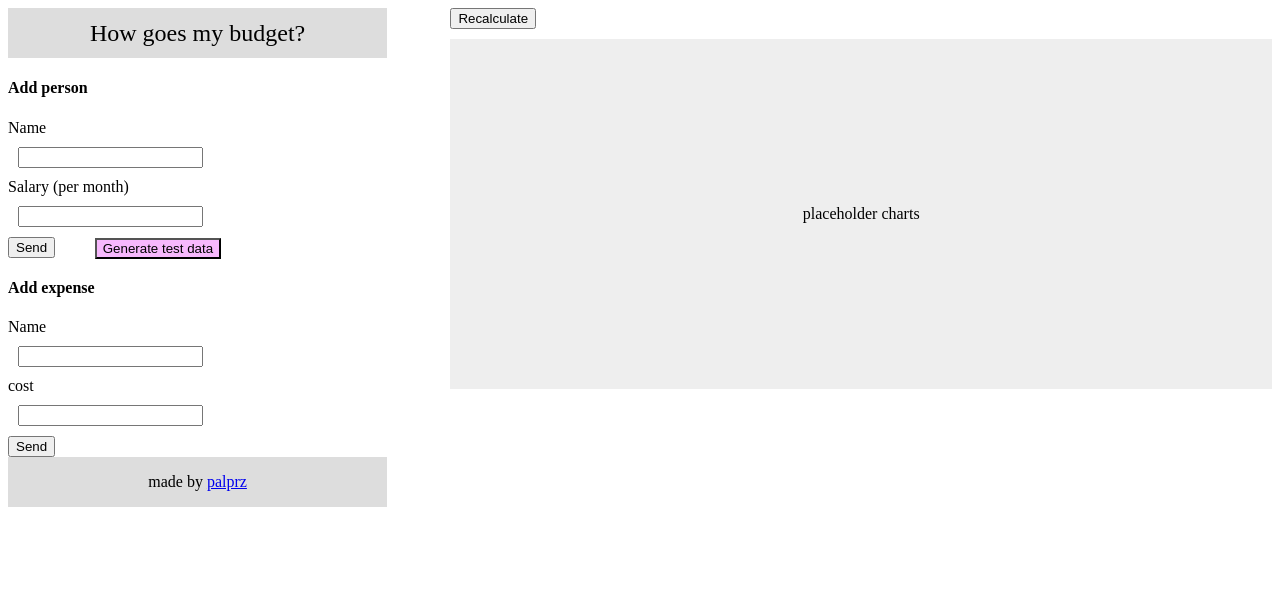
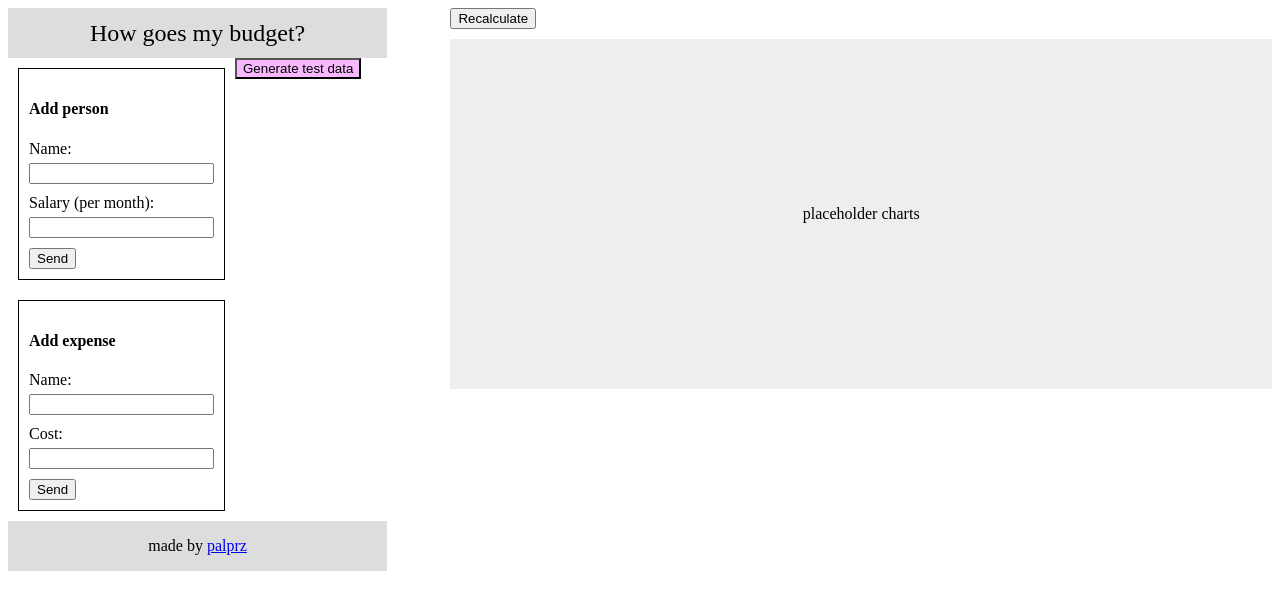
Before and after one commit to palprz/how-goes-my-budget, an Angular app: page / in a window 1280 px wide. Shown: the top 610 px of the page. Built offline with nearby package versions, Linux system fonts and the light colour scheme.

Commit message:
Bit nicer UI (still just a concept)

```diff
--- a/src/app/app.component.html
+++ b/src/app/app.component.html
@@ -1,5 +1,7 @@
 <div id="left-side">
   <header>How goes my budget?</header>
+  <app-person-form></app-person-form>
+  <app-expense-form></app-expense-form>
   <app-persons></app-persons>
   <app-expenses></app-expenses>
   <footer>made by <a href="https://github.com/palprz">palprz</a></footer>
--- a/src/app/expense-form/expense-form.component.html
+++ b/src/app/expense-form/expense-form.component.html
@@ -1,11 +1,11 @@
 <form [formGroup]="checkoutForm" (ngSubmit)="onSubmit()">
   <h4>Add expense</h4>
   <div>
-    <label for="name">Name</label>
+    <label for="name">Name:</label>
     <input id="name" type="text" formControlName="name" />
   </div>
   <div>
-    <label for="cost">cost</label>
+    <label for="cost">Cost:</label>
     <input id="cost" type="number" formControlName="cost" />
   </div>
   <button class="button" type="submit">Send</button>
--- a/src/app/expense-form/expense-form.component.scss
+++ b/src/app/expense-form/expense-form.component.scss
@@ -1,8 +1,10 @@
 form {
-  margin: 10px 0;
-  height: 100px;
+  float: left;
+  padding: 10px;
+  margin: 10px;
+  border: 1px solid;
   input {
-    margin: 10px;
+    margin: 5px 0 10px 0;
   }
   label,
   button,
--- a/src/app/expenses/expenses.component.html
+++ b/src/app/expenses/expenses.component.html
@@ -1,5 +1,9 @@
-<app-expense-form></app-expense-form>
-<div *ngIf="expenses?.length" class="title">Expenses:</div>
+<button
+  style="background-color: rgb(247, 184, 253)"
+  (click)="generateTestData()"
+>
+  Generate test data
+</button>
 <table *ngIf="expenses?.length">
   <tr>
     <th>Name</th>
@@ -16,9 +20,3 @@
     <td><button (click)="deleteExpense(expense)">delete</button></td>
   </tr>
 </table>
-<button
-  style="background-color: rgb(247, 184, 253)"
-  (click)="generateTestData()"
->
-  Generate test data
-</button>
--- a/src/app/expenses/expenses.component.scss
+++ b/src/app/expenses/expenses.component.scss
@@ -1,4 +1,15 @@
-.title {
+table {
   clear: left;
-  margin-top: 20px;
+  float: left;
+  padding: 10px;
+  border: 1px solid black;
+  td {
+    padding: 5px 10px;
+  }
+  tr:nth-child(even) {
+    background-color: #EEE;
+  }
+  tr:hover {
+    background-color: #ACE5EE;
+  }
 }
--- a/src/app/person-form/person-form.component.html
+++ b/src/app/person-form/person-form.component.html
@@ -1,11 +1,11 @@
 <form [formGroup]="checkoutForm" (ngSubmit)="onSubmit()">
   <h4>Add person</h4>
   <div>
-    <label for="name">Name</label>
+    <label for="name">Name:</label>
     <input id="name" type="text" formControlName="name" />
   </div>
   <div>
-    <label for="salary">Salary (per month)</label>
+    <label for="salary">Salary (per month):</label>
     <input id="salary" type="number" formControlName="salary" />
   </div>
   <button class="button" type="submit">Send</button>
--- a/src/app/person-form/person-form.component.scss
+++ b/src/app/person-form/person-form.component.scss
@@ -1,8 +1,10 @@
 form {
-  margin: 10px 0;
-  height: 100px;
+  float: left;
+  padding: 10px;
+  margin: 10px;
+  border: 1px solid;
   input {
-    margin: 10px;
+    margin: 5px 0 10px 0;
   }
   label,
   button,
--- a/src/app/persons/persons.component.html
+++ b/src/app/persons/persons.component.html
@@ -1,5 +1,3 @@
-<app-person-form></app-person-form>
-<div *ngIf="persons?.length" class="title">Persons:</div>
 <table *ngIf="persons?.length">
   <tr>
     <th>Name</th>
--- a/src/app/persons/persons.component.scss
+++ b/src/app/persons/persons.component.scss
@@ -1,8 +1,15 @@
-ul {
+table {
   clear: left;
+  float: left;
+  padding: 10px;
+  border: 1px solid black;
+  td {
+    padding: 5px 10px;
+  }
+  tr:nth-child(even) {
+    background-color: #EEE;
+  }
+  tr:hover {
+    background-color: #ACE5EE;
+  }
 }
-
-.title {
-  clear: left;
-  margin-top: 20px;
-}
```
